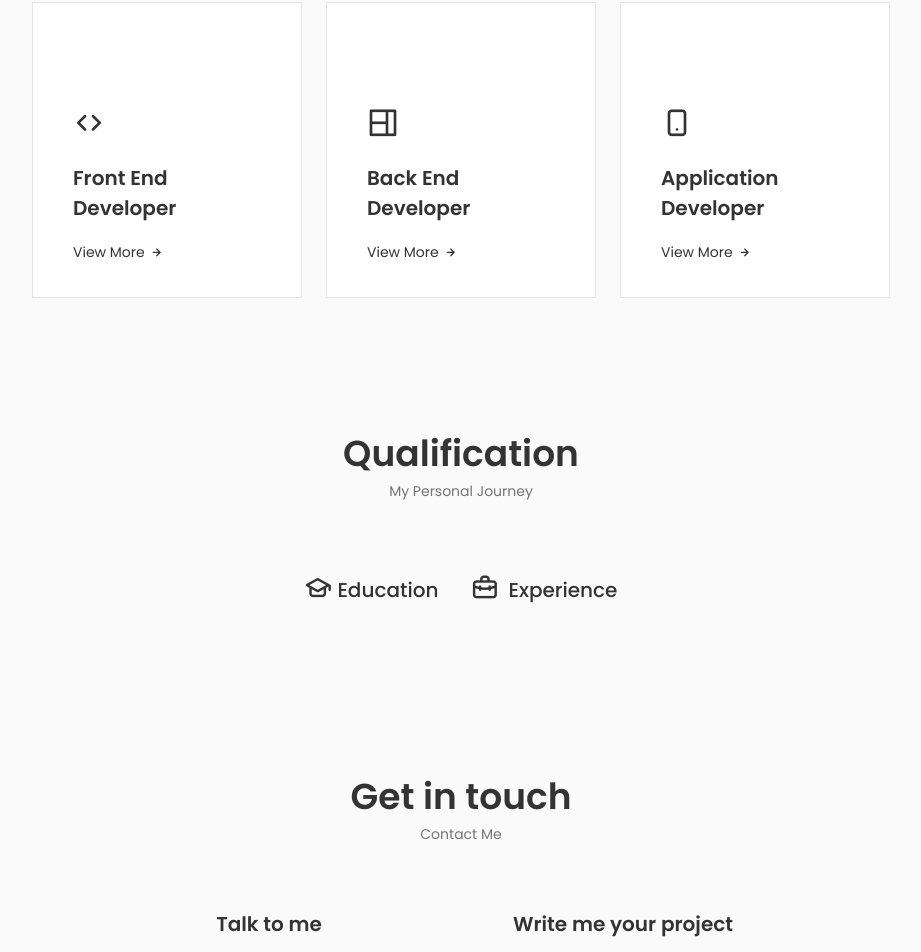
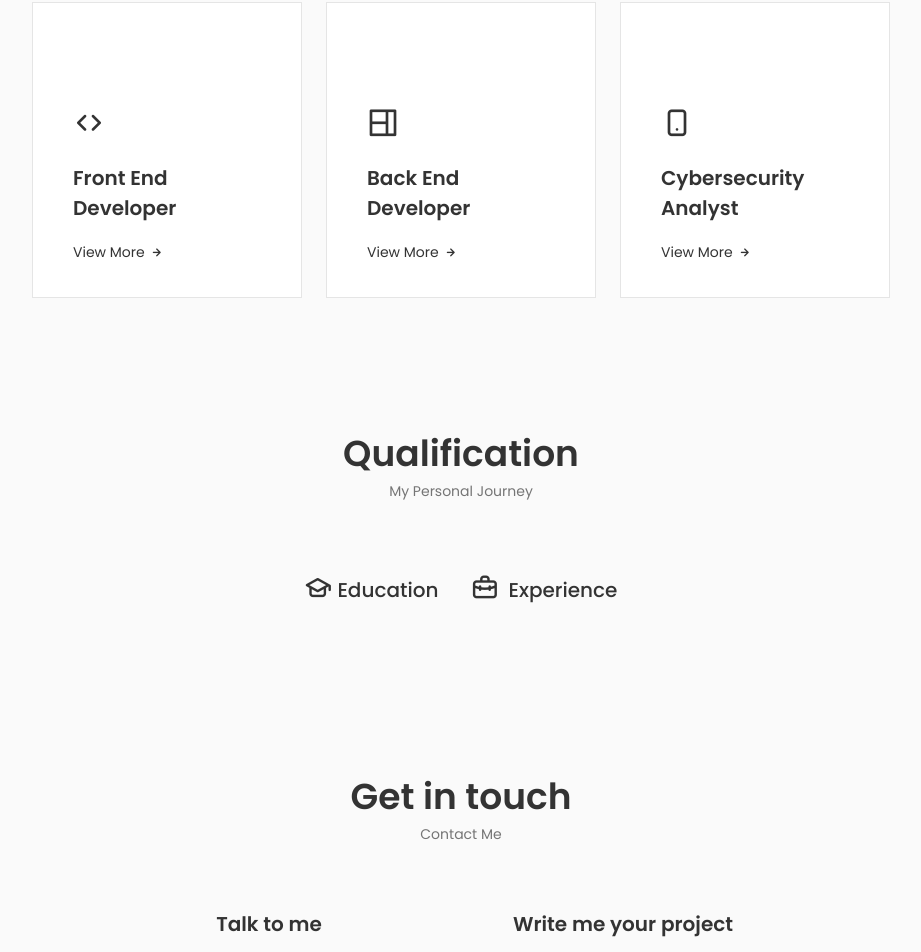
Before and after one commit to Selfmade20/portfolio, a React (Create React App) app: page / in a window 1280 px wide. Shown: the part 2479-3431 px from the top of the page, without its empty margins (179-1100 px from the left). Built offline with nearby package versions, Linux system fonts and the light colour scheme.

Commit message:
Updating experience and services

```diff
--- a/src/Components/Qualifications/Qualifications.jsx
+++ b/src/Components/Qualifications/Qualifications.jsx
@@ -100,19 +100,31 @@
         <span className="qualification__rounder"></span>
         <span className="qualification__line">  </span>
     </div>
-    <div>
+<div>
         <h3 className="qualification__title">Web Developer Intern</h3>
         <span className="qualification__subtitle">HexSoftwares - Remote</span>
         <div className="qualification__calender">
             <i className="uil uil-calendar-alt"></i> 2025 - 2025
         </div>
     </div>
-</div>
 
 
-            </div>
-
+</div>
+    <div className="qualification__data">
+        <div>
+            <h3 className="qualification__title">Full Stack Developer</h3>
+            <span className="qualification__subtitle">ProtoCare PTY LTD - Remote</span>
+        <div className="qualification__calender">
+            <i className="uil uil-calendar-alt"></i> 2025 - Present
         </div>
+    </div>
+        <div>
+            <span className="qualification__rounder"></span>
+            <span className="qualification__line"></span>
+        </div>
+    </div>
+</div>
+</div>
 
     </div>
    </section>
--- a/src/Components/Services/Services.jsx
+++ b/src/Components/Services/Services.jsx
@@ -101,7 +101,7 @@
         <div className="services__content">
             <div>
                 <i className='uil uil-mobile-android services__icon'></i>
-                <h3 className="services__title">Application <br/> Developer</h3>
+                <h3 className="services__title">Cybersecurity <br/> Analyst</h3>
             </div>
 
             <span className="services__button" onClick={() => toggleTab(3)}>View More
@@ -111,7 +111,7 @@
             <div className={toggleState === 3 ? "services__modal active-modal" : "services__modal"}>
                 <div className="services__modal-content">
                     <i onClick={() => toggleTab(0)} className="uil uil-times services__modal-close"></i>
-                    <h3 className="services__modal-title">Mobile Application Developer</h3>
+                    <h3 className="services__modal-title">Cybersecurity Analyst</h3>
                     <p className="services__modal-description">Services with more than 3 years of professional experience, providing quality work to clients and companies</p>
 
                     <ul className="services__modal-services grid">
```
